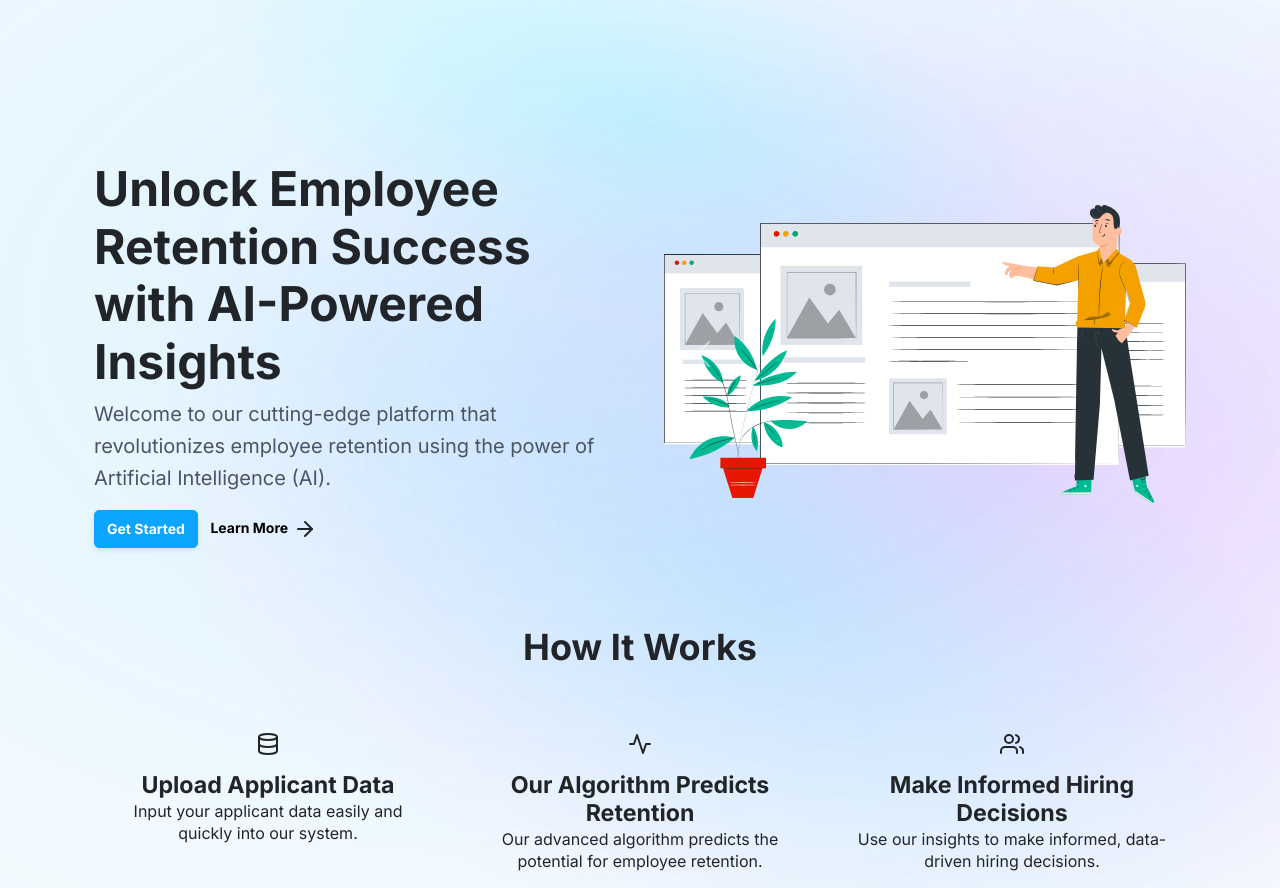
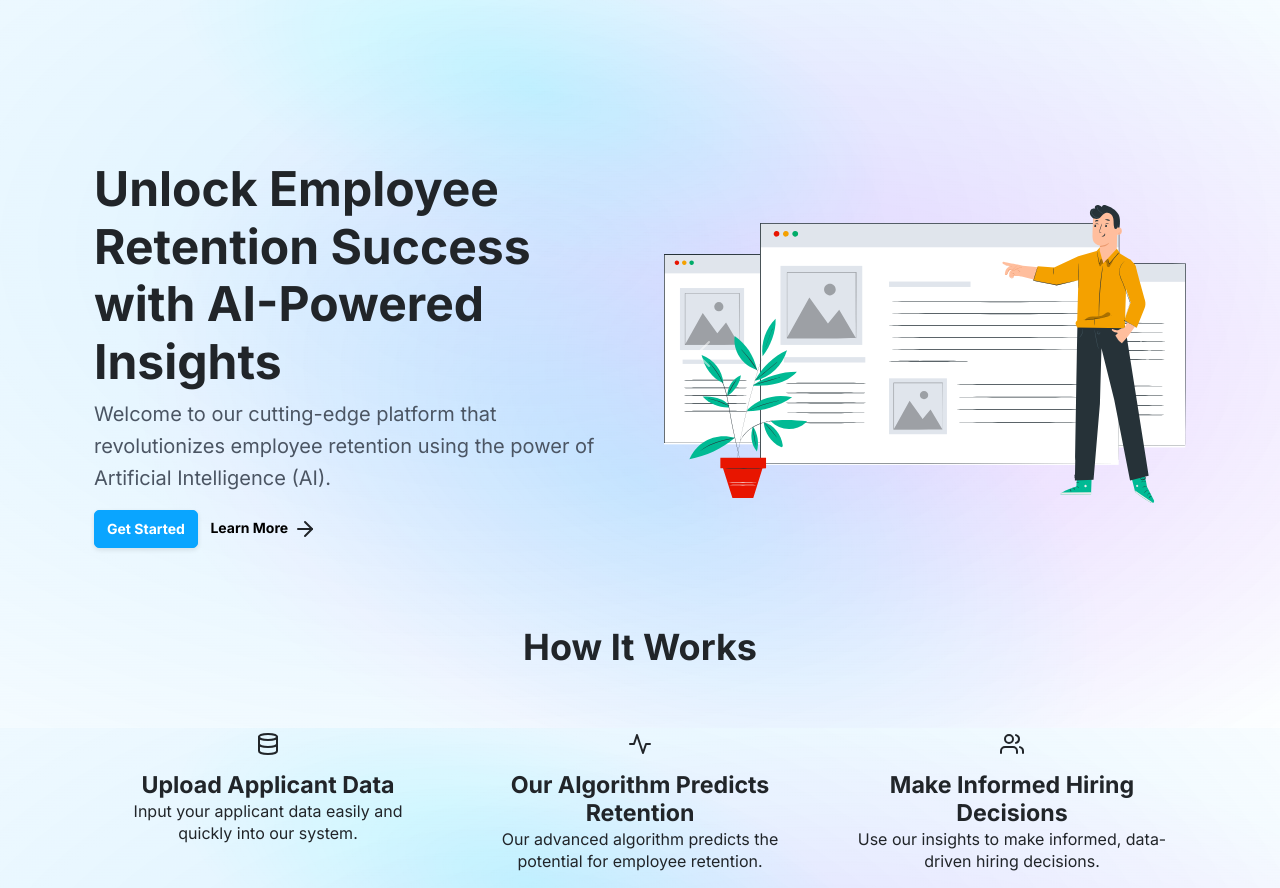
Before and after one commit to biindevs/Retainly-RDSS, a Django app: page / in a window 1280 px wide. Shown: the part 72-960 px from the top of the page. Run offline with Django 4.2, Linux system fonts and the light colour scheme; some libraries are stand-ins or nearby versions.

Commit message:
updated the folder structure

```diff
--- a/myapp/app/static/css/custom.css
+++ b/myapp/app/static/css/custom.css
@@ -5,8 +5,54 @@ body {
     BlinkMacSystemFont, "Segoe UI", Roboto, "Helvetica Neue", Arial, "Noto Sans",
     sans-serif, "Apple Color Emoji", "Segoe UI Emoji", "Segoe UI Symbol",
     "Noto Color Emoji";
-    background: url('/static/img/spotlight.png');
-    background-size: cover;
+
+  background: url('/static/img/spotlight.png') no-repeat center center fixed;
+  -webkit-background-size: cover;
+  -moz-background-size: cover;
+  -o-background-size: cover;
+  background-size: cover;
+
+  -webkit-animation: fadein 2s;
+  -moz-animation: fadein 2s;
+  -ms-animation: fadein 2s;
+  -o-animation: fadein 2s;
+  animation: fadein 2s;
+}
+
+@keyframes fadein {
+  from {
+    opacity:0;
+  }
+  to {
+    opacity:1;
+  }
+}
+
+@-moz-keyframes fadein {
+  from {
+    opacity:0;
+  }
+  to {
+    opacity:1;
+  }
+}
+
+@-webkit-keyframes fadein {
+  from {
+    opacity:0;
+  }
+  to {
+    opacity:1;
+  }
+}
+
+@-o-keyframes fadein {
+  from {
+    opacity:0;
+  }
+  to {
+    opacity:1;
+  }
 }
 
 /*NAV BAR CSS*/
```
Also changed, not shown: myapp/app/templates/index.html (+1 -89 lines), myapp/app/templates/pages/hero.html (added, +86 -0 lines).
